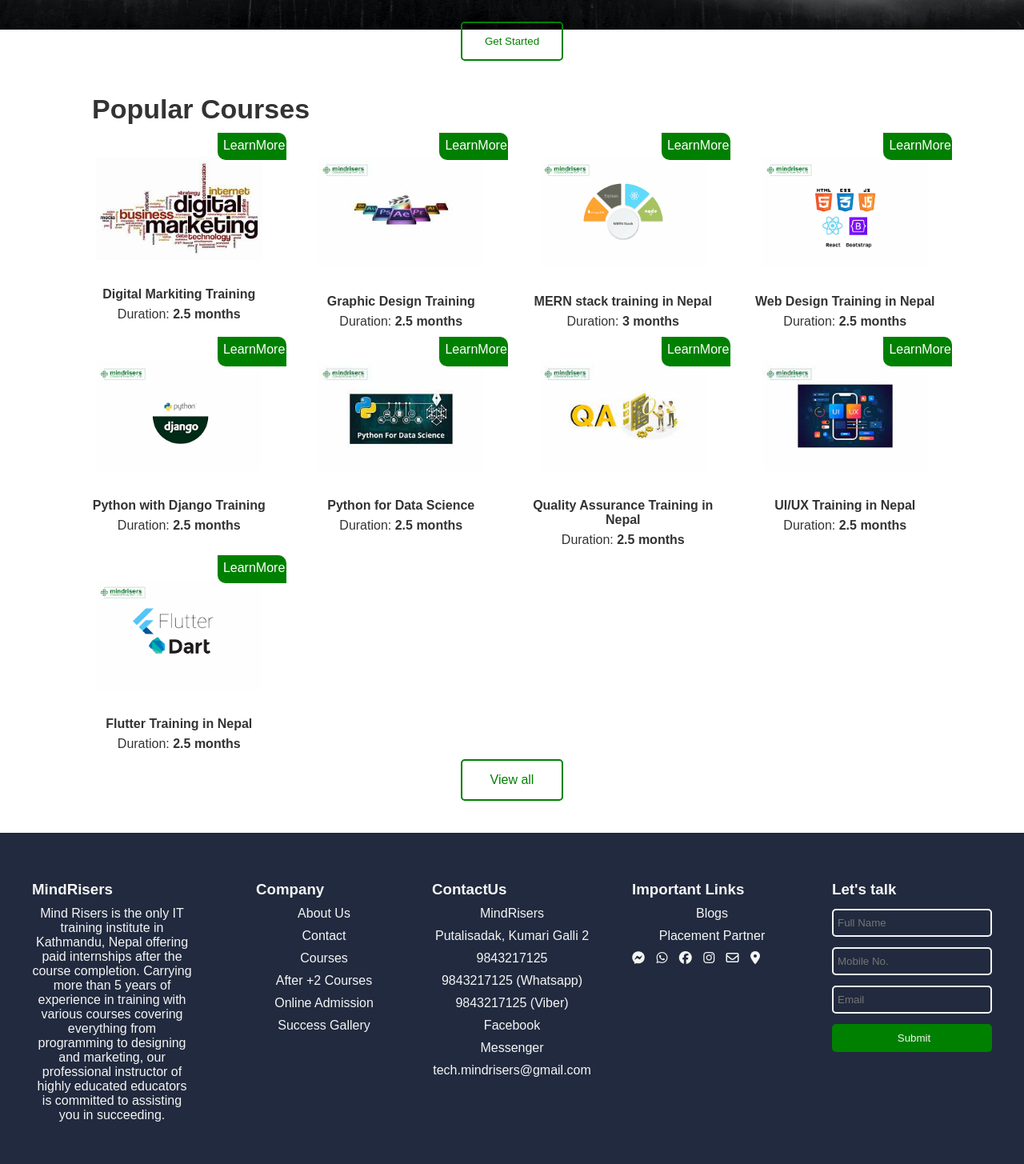
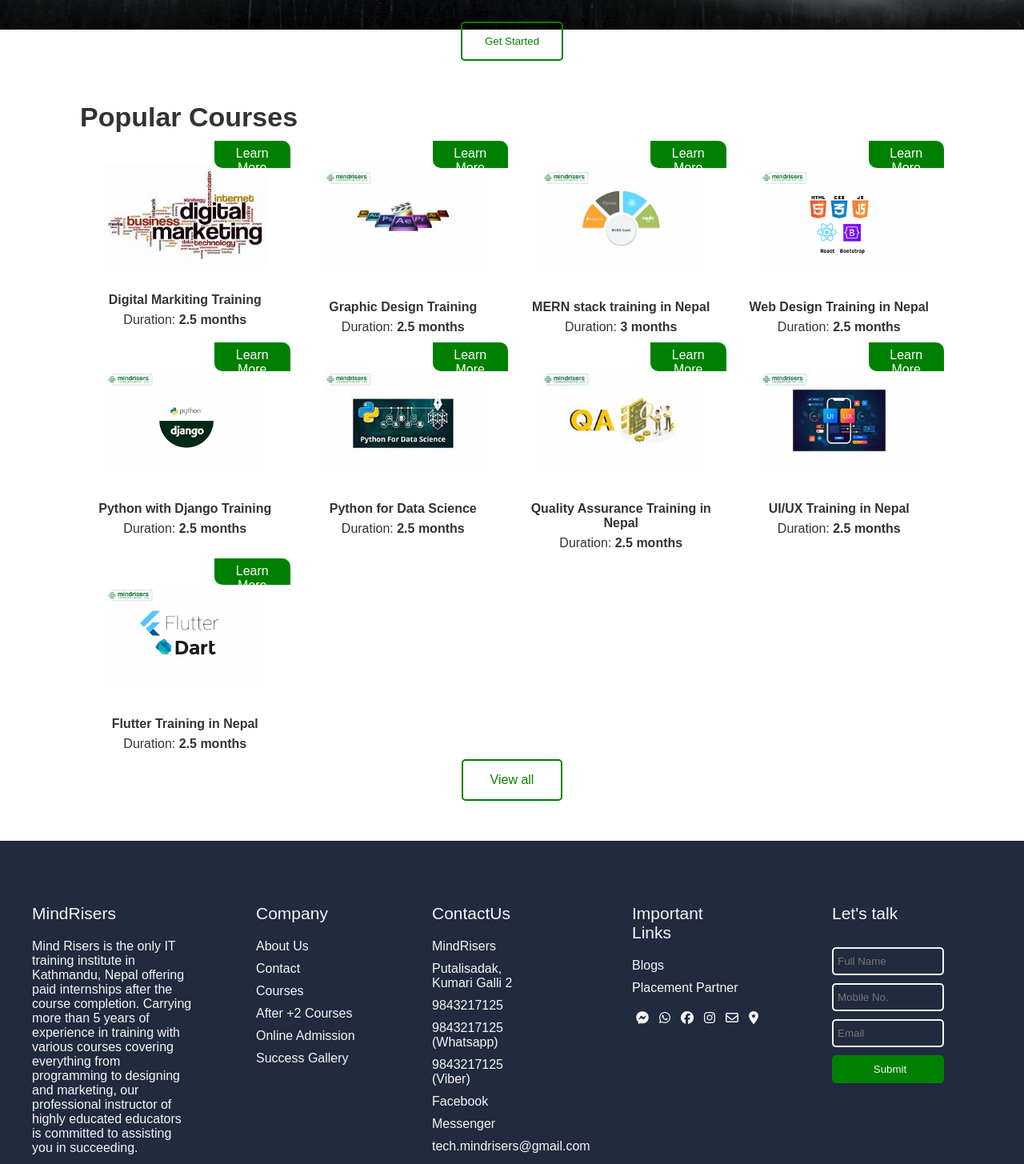
Before and after one commit to sn-j/MindRisers_Clone, a plain HTML site: page index.html in a window 1280 px wide. Shown: the part 453-1908 px from the top of the page at 80% size. Drawn offline with Linux system fonts and the light colour scheme.

Commit message:
some changes

```diff
--- a/index.html
+++ b/index.html
@@ -75,7 +75,7 @@
           <h4>Digital Markiting Training</h4>
           <p>Duration: <span>2.5 months</span></p>
           <div class="learn-more">
-            <a href="#">LearnMore</a>
+            <a href="#">Learn More</a>
           </div>
         </div>
         <div class="courses GraphicDesign">
@@ -83,7 +83,7 @@
           <h4>Graphic Design Training</h4>
           <p>Duration: <span>2.5 months</span></p>
           <div class="learn-more">
-            <a href="#">LearnMore</a>
+            <a href="#">Learn More</a>
           </div>
         </div>
         <div class="courses Mern">
@@ -91,7 +91,7 @@
           <h4>MERN stack training in Nepal</h4>
           <p>Duration: <span>3 months</span></p>
           <div class="learn-more">
-            <a href="#">LearnMore</a>
+            <a href="#">Learn More</a>
           </div>
         </div>
         <div class="courses Webdesign">
@@ -99,7 +99,7 @@
           <h4>Web Design Training in Nepal</h4>
           <p>Duration: <span>2.5 months</span></p>
           <div class="learn-more">
-            <a href="#">LearnMore</a>
+            <a href="#">Learn More</a>
           </div>
         </div>
         <div class="courses Django">
@@ -107,7 +107,7 @@
           <h4>Python with Django Training</h4>
           <p>Duration: <span>2.5 months</span></p>
           <div class="learn-more">
-            <a href="#">LearnMore</a>
+            <a href="#">Learn More</a>
           </div>
         </div>
         <div class="courses DataScience">
@@ -115,7 +115,7 @@
           <h4>Python for Data Science</h4>
           <p>Duration: <span>2.5 months</span></p>
           <div class="learn-more">
-            <a href="#">LearnMore</a>
+            <a href="#">Learn More</a>
           </div>
         </div>
         <div class="courses">
@@ -123,7 +123,7 @@
           <h4>Quality Assurance Training in Nepal</h4>
           <p>Duration: <span>2.5 months</span></p>
           <div class="learn-more">
-            <a href="#">LearnMore</a>
+            <a href="#">Learn More</a>
           </div>
         </div>
         <div class="courses UI/UX">
@@ -131,7 +131,7 @@
           <h4>UI/UX Training in Nepal</h4>
           <p>Duration: <span>2.5 months</span></p>
           <div class="learn-more">
-            <a href="#">LearnMore</a>
+            <a href="#">Learn More</a>
           </div>
         </div>
         <div class="courses flutter">
@@ -139,7 +139,7 @@
           <h4>Flutter Training in Nepal</h4>
           <p>Duration: <span>2.5 months</span></p>
           <div class="learn-more">
-            <a href="#">LearnMore</a>
+            <a href="#">Learn More</a>
           </div>
         </div>
       </div>
@@ -150,16 +150,16 @@
     </section>
 
     <section class="company-details">
-      <div class="mindrisers">
-        <h3>MindRisers</h3>
+      <div class="details mindrisers">
+        <h3 class="heading">MindRisers</h3>
         <p>Mind Risers is the only IT training institute in Kathmandu, Nepal offering paid internships after the course
           completion. Carrying more than 5 years of experience in training with various courses covering everything from
           programming to designing and marketing, our professional instructor of highly educated educators is committed
           to assisting you in succeeding.</p>
       </div>
 
-      <div class="company">
-        <h3>Company</h3>
+      <div class="details company">
+        <h3 class="heading">Company</h3>
         <p>About Us</p>
         <p>Contact</p>
         <p>Courses</p>
@@ -168,8 +168,8 @@
         <p>Success Gallery</p>
       </div>
 
-      <div class="contactUs">
-        <h3>ContactUs</h3>
+      <div class="details contactUs">
+        <h3 class="heading">ContactUs</h3>
         <p>MindRisers</p>
         <p>Putalisadak, Kumari Galli 2</p>
         <p>9843217125</p>
@@ -179,8 +179,8 @@
         <p>Messenger</p>
         <p>tech.mindrisers@gmail.com</p>
       </div>
-      <div class="impt-links">
-        <h3>Important Links</h3>
+      <div class="details impt-links">
+        <h3 class="heading">Important Links</h3>
         <p>Blogs</p>
         <p>Placement Partner</p>
         <div class="ft-socialicon">
@@ -193,8 +193,8 @@
         </div>
       </div>
 
-      <div class="talk">
-        <h3>Let's talk</h3>
+      <div class="details talk">
+        <h3 class="heading">Let's talk</h3>
         <label for="name">
           <input type="text" placeholder="Full Name" id="name">
         </label>
--- a/styles.css
+++ b/styles.css
@@ -178,7 +178,7 @@
 }
 
 .courses .learn-more {
-  width: 32%;
+  width: 36%;
   height: 14%;
   background-color: green;
   position: absolute;
@@ -214,11 +214,14 @@
   margin-top: 7px;
 }
 
+.main {
+  padding: 10px;
+}
+
 .main h1 {
-  margin-left: 115px;
+  margin-left: 90px;
   margin-top: 76px;
   font-size: 34px;
-  margin-bottom: 0px;
 }
 
 .main h4,
@@ -253,48 +256,60 @@
   grid-gap: 50px;
   grid-template-columns: repeat(5, 1fr);
   padding: 60px 40px;
-  text-align: left;
-  overflow: hidden;
+}
+
+/* .mindrisers p {
+  word-wrap: break-word;
+} */
+.mindrisers p {
+  display: block;
+  width: 100%;
 }
 
 .mindrisers {
   width: 100%;
 }
 
-.mindrisers p {
-  padding-top: 10px;
+.heading {
+  text-align: left;
+  font-weight: 500;
+  font-size: 21px;
+  margin-bottom: 20px;
+}
+
+.details p {
+  text-align: left;
 }
 
 .company {
-  padding-left: 30px;
+  margin-left: 30px;
 }
 
 .company p {
-  padding-top: 10px;
-  cursor: pointer;
+  margin-bottom: 10px;
 }
 
 .contactUs p {
-  padding-top: 10px;
-  cursor: pointer;
+  margin-bottom: 10px;
 }
 
 .impt-links p {
-  padding-top: 10px;
-  cursor: pointer;
+  margin-bottom: 10px;
 }
 
 .ft-socialicon {
   width: 80%;
   display: flex;
   padding-top: 10px;
-  justify-content: space-between;
+  padding-left: 5px;
+  content: space-between;
   cursor: pointer;
+  gap: 13px;
 }
 
 .talk label {
   display: block;
-  padding-top: 13px;
+  padding-top: 10px;
 }
 
 .talk input {
```
